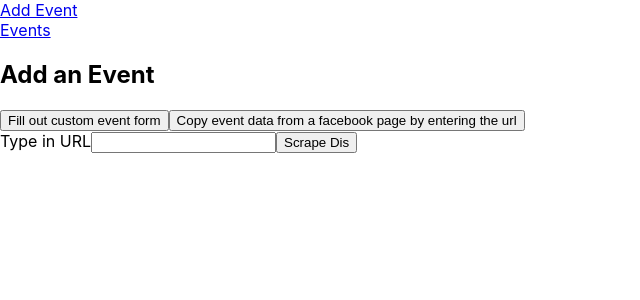
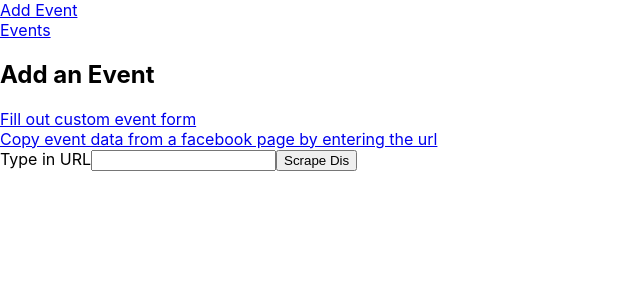
Before and after one commit to killeraliens/react-playground, a React (Create React App) app: page /add-event/url-form in a window 1280 px wide. Shown: the top 300 px of the page, without its empty margins (0-640 px from the left). Built offline with nearby package versions, Linux system fonts and the light colour scheme.

Commit message:
commented with questions

```diff
--- a/src/scrape-test/AddEventPg.js
+++ b/src/scrape-test/AddEventPg.js
@@ -1,14 +1,34 @@
 import React from 'react';
-import { Link } from 'react-router-dom';
+import { Route, NavLink } from 'react-router-dom';
 import UrlForm from './UrlForm';
 
 export default function AddEventPg(props) {
   return(
     <div className="AddEventPg">
       <h2>Add an Event</h2>
-      <button>Fill out custom event form</button>
-      <button>Copy event data from a facebook page by entering the url</button>
-      <UrlForm onAddEvent={props.onAddEvent}/>
+      <div className="AddEventNav">
+        <NavLink to='/add-event/custom-form'>
+          Fill out custom event form
+        </NavLink>
+        <br />
+        <NavLink to='/add-event/url-form'>
+          Copy event data from a facebook page by entering the url
+        </NavLink>
+      </div>
+      <Route path='/add-event/url-form' render={(routeProps) => {
+        return(
+          <UrlForm onAddEvent={props.onAddEvent} {...routeProps}/>
+        )
+      }}
+      />
+      <Route path='/add-event/custom-form' render={(routeProps) => {
+        return(
+          <UrlForm onAddEvent={props.onAddEvent} {...routeProps}/>
+        )
+      }}
+      />
+
+
     </div>
   )
 }
--- a/src/scrape-test/EventCard.js
+++ b/src/scrape-test/EventCard.js
@@ -13,9 +13,10 @@ export default function EventCard(props) {
 
 EventCard.defaultProps = {
   event: {
-    title: 'unknown title',
-    imageUrl: 'unknown image url',
+    title: 'title NA',
+    imageUrl: 'imageUrl NA',
     date: 'date NA',
-    bands: 'artists NA'
+    bands: 'band NA',
+    venueId: 'venueId NA' //how should i set this? event card is temp event db
   }
 }
--- a/src/scrape-test/ScrapeApp.js
+++ b/src/scrape-test/ScrapeApp.js
@@ -6,7 +6,8 @@ import ListPg from './ListPg'
 
 class ScrapeApp extends Component {
   state = {
-    events: []
+    events: [],
+    venues: []
   }
 
   addEvent = (e) => {
--- a/src/scrape-test/UrlForm.js
+++ b/src/scrape-test/UrlForm.js
@@ -8,6 +8,7 @@ class UrlForm extends Component {
   state = {
     urlVal: '',
     eventObj: {},
+    venueObj: {},
     loading: false
   }
 
@@ -28,8 +29,7 @@ class UrlForm extends Component {
     this.setState({
       event: eventObj
     })
-
-    //console.log(cheerio)
+    //my event object needs to reference a venue id or create a new venue object
   }
 
   handleSubmit = (e) => {
@@ -56,16 +56,22 @@ class UrlForm extends Component {
       })
     })
     .then(() => {
+        // I need to check the accuracy of the event object here and throw
+        // an error if the data is not right or they need to re-enter the url
+        // how is best to handle form errors? (will need more for custom form)
         console.log(this.state.event);
         const newEvent = this.state.event
-        this.props.onAddEvent(newEvent)
         this.setState({
           loading: false,
           event: {}
         })
+        this.props.onAddEvent(newEvent);
+        this.props.history.push('/');
     })
     .catch(err => {
       console.log('ERROR REASON:', err)
+      this.props.history.push('/add-event');
+      //this.props.passErrorStatusText(err)
       // how do I use context to set a global App error with the message (so that ScrapeApp renders correct page)?
     })
   }
```
Also changed, not shown: src/scrape-test/CustomEventForm.js (added).
